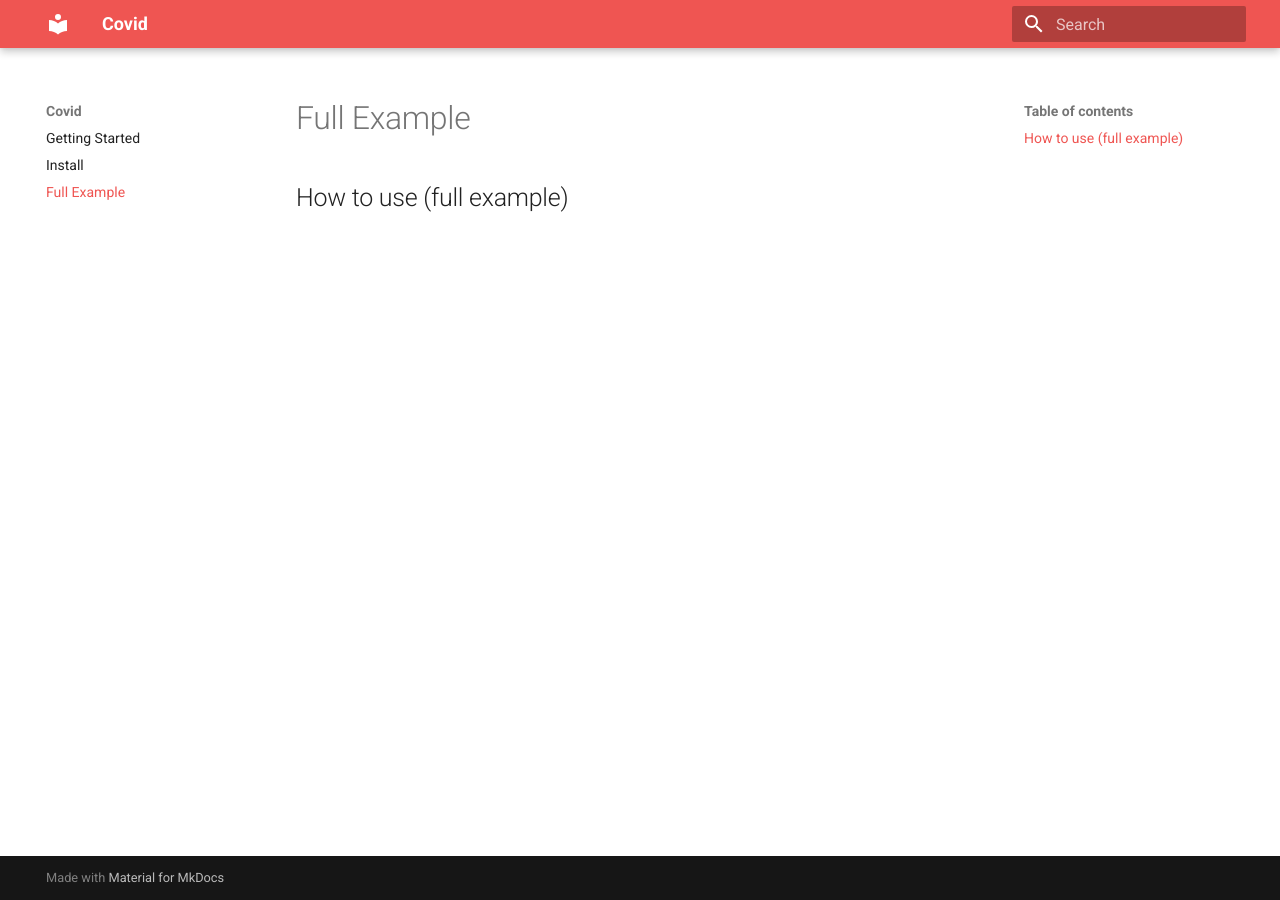
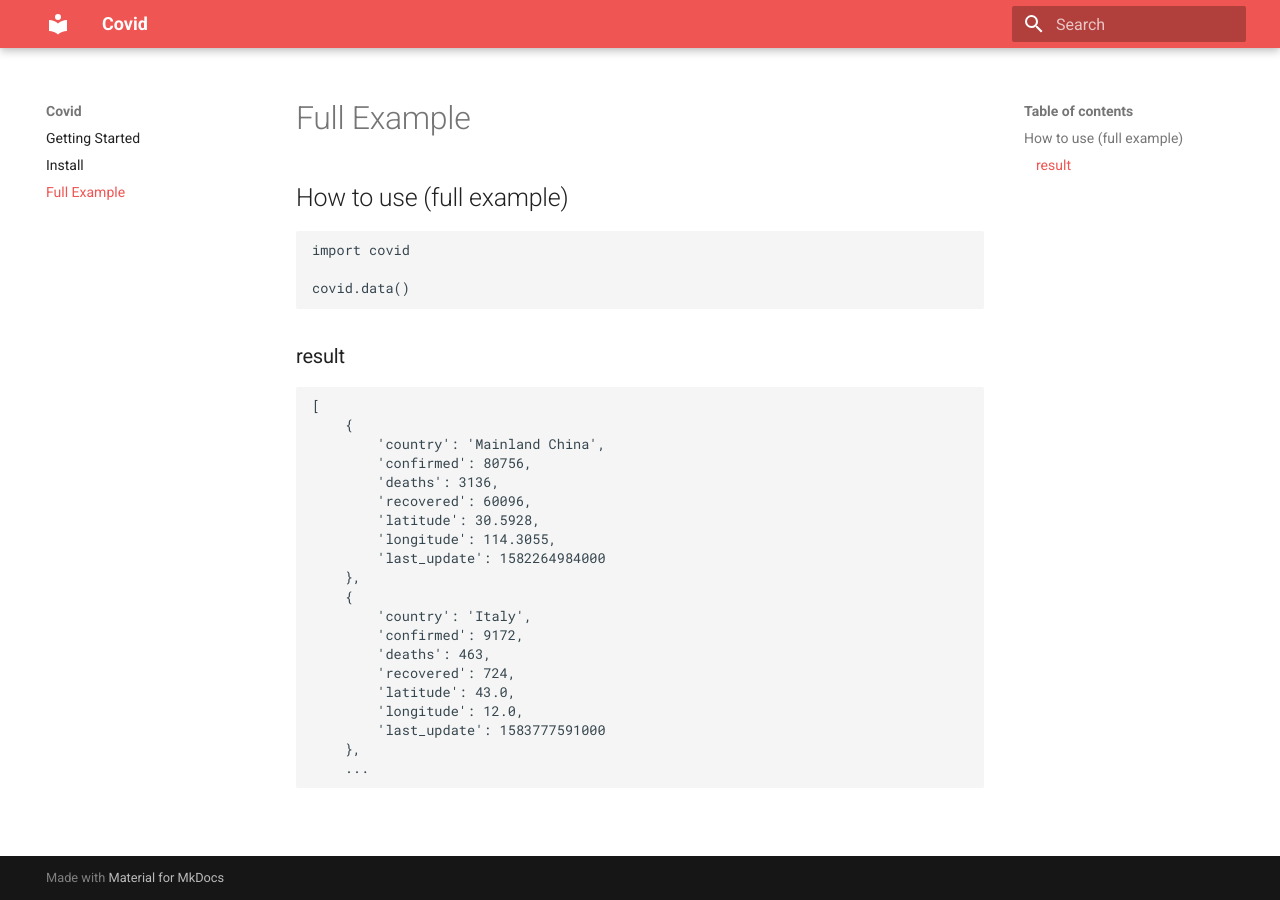
Before and after one commit to nf1s/covid, an MkDocs documentation site: the page built from docs/example.md, in a window 1280 px wide. Built offline with MkDocs 1.6.1 and Material for MkDocs 9.7.7, drawn with Linux system fonts in a browser that asks for light colours.

Commit message:
add examples and documentation

```diff
--- a/docs/example.md
+++ b/docs/example.md
@@ -1 +1,28 @@
 ## How to use (full example)
+
+    import covid
+
+    covid.data()
+
+### result
+
+    [
+        {
+            'country': 'Mainland China',
+            'confirmed': 80756,
+            'deaths': 3136,
+            'recovered': 60096,
+            'latitude': 30.5928,
+            'longitude': 114.3055,
+            'last_update': 1582264984000
+        },
+        {
+            'country': 'Italy',
+            'confirmed': 9172,
+            'deaths': 463,
+            'recovered': 724,
+            'latitude': 43.0,
+            'longitude': 12.0,
+            'last_update': 1583777591000
+        },
+        ...
--- a/example.py
+++ b/example.py
@@ -3,8 +3,7 @@
 
 """
 
-from covid import Covid
-
+import covid
 
 if __name__ == "__main__":
-    Covid().data
+    print(covid.data())
```
Also changed, not shown: README.md (+34 -0 lines), covid/__init__.py (+8 -14 lines), docs/index.md (+18 -0 lines), 2 other files.
